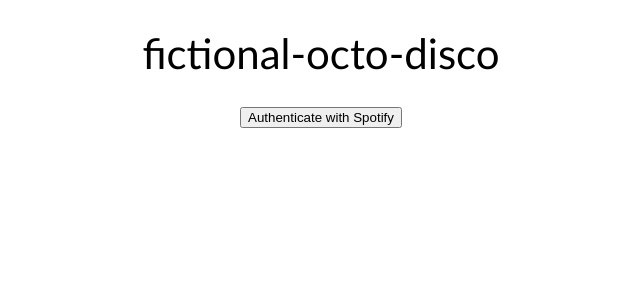
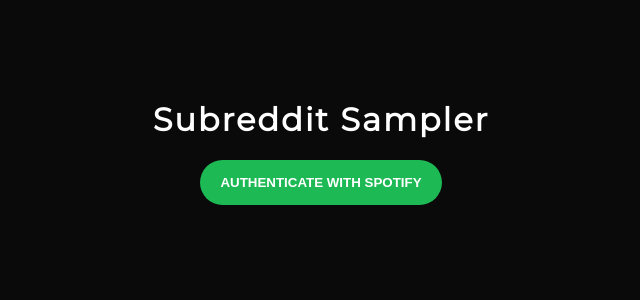
Before and after one commit to erickzhao/subreddit-sampler, a React (Create React App) app in the folder client/: page / in a window 1280 px wide. Shown: the top 300 px of the page, without its empty margins (319-959 px from the left). Built offline with nearby package versions, Linux system fonts and the light colour scheme.

Commit message:
Styling changes

```diff
--- a/client/public/index.html
+++ b/client/public/index.html
@@ -10,6 +10,7 @@
     -->
     <link rel="manifest" href="%PUBLIC_URL%/manifest.json">
     <link rel="shortcut icon" href="%PUBLIC_URL%/favicon.ico">
+    <link href="https://fonts.googleapis.com/css?family=Montserrat|Open+Sans" rel="stylesheet">
     <!--
       Notice the use of %PUBLIC_URL% in the tags above.
       It will be replaced with the URL of the `public` folder during the build.
@@ -19,7 +20,7 @@
       work correctly both with client-side routing and a non-root public URL.
       Learn how to configure a non-root public URL by running `npm run build`.
     -->
-    <title>React App</title>
+    <title>Spotify Subreddit Sampler</title>
   </head>
   <body>
     <noscript>
--- a/client/src/App.css
+++ b/client/src/App.css
@@ -1,10 +1,16 @@
 .App {
   text-align: center;
-  font-family: 'Gill Sans', 'Gill Sans MT', Calibri, 'Trebuchet MS', sans-serif;
+  font-family: 'Open Sans', sans-serif;
   width: 100vw;
+  color: white;
+  margin-top: 100px;
 }
 
-h1 {
-  font-weight: normal;
-  font-size: 42px;
+h1,h2,h3,h4,h5,h6 {
+  font-family: 'Montserrat', sans-serif;
+  letter-spacing: 2px;
 }
+
+body {
+  background-color: #0a0a0a;
+}
--- a/client/src/App.js
+++ b/client/src/App.js
@@ -45,7 +45,7 @@
 
     return (
       <div className="App">
-        <h1>fictional-octo-disco</h1>
+        <h1>Subreddit Sampler</h1>
         {
           Object.keys(tokens).length ?
           <SearchWrapper token={tokens['access_token']}/> :
--- a/client/src/Button.css
+++ b/client/src/Button.css
@@ -0,0 +1,14 @@
+button {
+  background-color: #1db954;
+  border: none;
+  border-radius: 25px;
+  padding: 15px 20px;
+  text-transform: uppercase;
+  font-weight: bold;
+  color: white;
+}
+
+button:hover {
+  transition: 0.2s all ease-in-out;
+  background-color: #21ec68;
+}
--- a/client/src/Button.js
+++ b/client/src/Button.js
@@ -1,4 +1,5 @@
 import React from 'react';
+import './Button.css';
 
 const Button = ({label, onClick}) => (
   <button type="button" onClick={onClick}>{label}</button>
--- a/client/src/Return.js
+++ b/client/src/Return.js
@@ -3,8 +3,8 @@
 
 const Return = ({subreddit, onReturn}) => (
   <div>
-    <Button onClick={onReturn} label="BACK"/>
-    Sample generated from /r/{subreddit}.
+    <Button onClick={onReturn} label="Return"/>
+    <h2>/r/{subreddit}</h2>
   </div>
 )
 
--- a/client/src/Search.css
+++ b/client/src/Search.css
@@ -0,0 +1,13 @@
+input {
+  margin-bottom: 30px;
+  background: transparent;
+  border-bottom: 2px solid white;
+  border-top: none;
+  border-left: none;
+  border-right: none;
+  margin-left: 2px;
+  color: white;
+  font-family: 'Open Sans', sans-serif;
+  font-size: 14px;
+  caret-color: white;
+}
```
